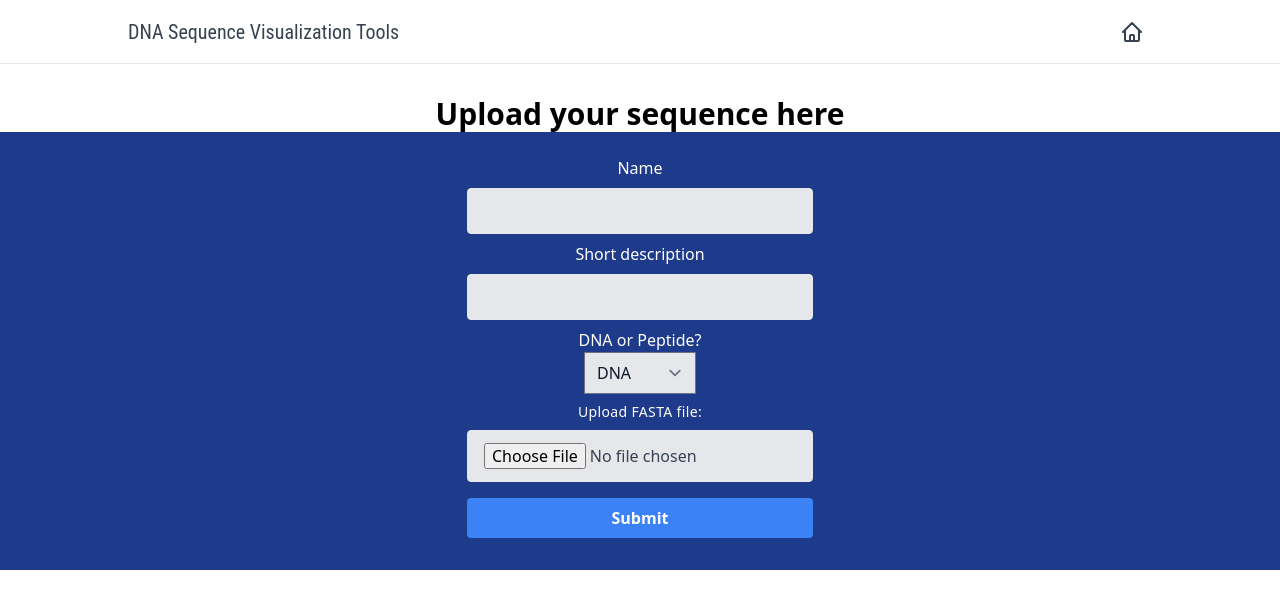
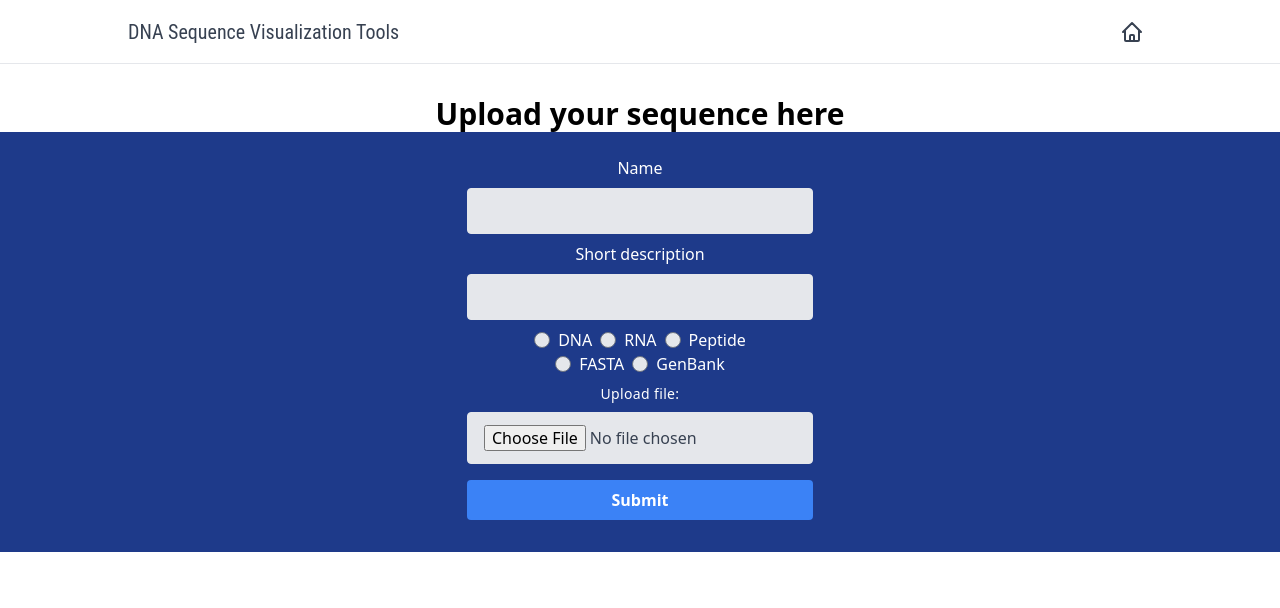
Before and after one commit to cossentino/dna-seq-viewer_frontend, a React (Create React App) app: page /upload in a window 1280 px wide. Shown: the top 608 px of the page. Built offline with nearby package versions, Linux system fonts and the light colour scheme.

Commit message:
create sequence data table for genbank

```diff
--- a/src/components/Sequence.js
+++ b/src/components/Sequence.js
@@ -9,7 +9,7 @@ const Sequence = ({ sequence }) => {
 
   return (
     <div className="container w-4/6 h-4/6">
-      {generateSequence(sequence.raw_sequence, false)}
+      {generateSequence(sequence, true)}
     </div>
   )
 
--- a/src/components/forms/UploadForm.js
+++ b/src/components/forms/UploadForm.jsx
@@ -5,15 +5,11 @@ import Cookies from 'js-cookie'
 const UploadForm = () => {
 
   const myFileInput = useRef()
-  const [formData, setFormData] = useState({ sequence: { description: "", name: "", raw_sequence: "" }, sequence_type: "0" })
+  const [formData, setFormData] = useState({ description: "", name: "", sequence_type: "", input_file_format: "" })
 
   const handleChange = e => {
     const { name, value } = e.target
-    if (formData[name]) {
-      setFormData({ ...formData, [name]: value })
-    } else {
-      setFormData({ ...formData, sequence: { ...formData.sequence, [name]: value } })
-    }
+    setFormData({ ...formData, [name]: value })
   }
 
   const handleFileUpload = e => {
@@ -49,16 +45,29 @@ const UploadForm = () => {
       </label>
       <input type="text" name="description" value={formData.description} onChange={handleChange} className="appearance-none block w-full bg-gray-200 text-gray-700 border border-gray-200 rounded my-2 py-3 px-4 leading-tight focus:outline-none focus:bg-white focus:border-gray-500" />
 
-      <label className="text-white">
-        DNA or Peptide?<br />
-        <select name="sequence_type" className="bg-gray-200 text-gray-900" value={formData.sequence_type} onChange={handleChange}>
-          <option value={"0"}>DNA</option>
-          <option value={"1"}>Peptide</option>
-        </select>
-      </label>
+      <div className="flex justify-center items-center text-white" onChange={handleChange}>
+        <input type="radio" name="sequence_type" className="mx-1 bg-gray-200" value="dna">
+        </input>
+        <label className="mx-1">DNA</label>
+        <input type="radio" name="sequence_type" className="mx-1 bg-gray-200" value="rna">
+        </input>
+        <label className="mx-1">RNA</label>
+        <input type="radio" name="sequence_type" className="mx-1 bg-gray-200" value="peptide">
+        </input>
+        <label className="mx-1">Peptide</label>
+      </div>
+
+      <div className="flex justify-center items-center text-white" onChange={handleChange}>
+        <input type="radio" name="input_file_format" className="mx-1 bg-gray-200" value="fasta">
+        </input>
+        <label className="mx-1">FASTA</label>
+        <input type="radio" name="input_file_format" className="mx-1 bg-gray-200" value="genbank">
+        </input>
+        <label className="mx-1">GenBank</label>
+      </div>
 
       <label className="block tracking-wide text-white text-sm mt-2">
-        Upload FASTA file:
+        Upload file:
       </label>
       <input type="file" ref={myFileInput} onChange={handleFileUpload} size="400" className="appearance-none block w-full bg-gray-200 text-gray-700 border border-gray-200 rounded my-2 py-3 px-4 leading-tight focus:outline-none focus:bg-white focus:border-gray-500" />
 
--- /dev/null
+++ b/src/components/tables/AnnotationsTable.jsx
@@ -0,0 +1,41 @@
+import React from 'react'
+import { Link } from 'react-router-dom'
+
+
+
+const AnnotationsTable = ({ annotations }) => (
+  <div className="flex flex-col mx-auto max-w-sm float-left border-blue-900 border-4 rounded-sm">
+    <ul className="">
+      <li className="p-2 flex justify-between">
+        <span className="font-bold mx-1">Accessions: </span>
+        {annotations.accessions.map(el => {
+          return (
+            <a className="link" href={`https://www.ncbi.nlm.nih.gov/search/all/?term=${el}`}>
+              {el}
+            </a>
+          )
+        })}
+      </li>
+      <li className="p-2 flex justify-between"><span className="font-bold mx-1">GI: </span><span>{annotations.gi}</span></li>
+      <li className="p-2 flex justify-between"><span className="font-bold mx-1">Organism: </span><span>{annotations.organism}</span></li>
+      <li className="p-2 flex justify-between">
+        <span className="font-bold mx-1">Keywords: </span>
+        <div className="flex flex-col">
+          {annotations.keywords.map(el => {
+            return <span>{el}</span>
+          })}
+        </div>
+      </li>
+      <li className="p-2 flex justify-between">
+        <span className="font-bold mx-1">Taxonomy: </span>
+        <div className="flex flex-col">
+          {annotations.taxonomy.map(el => {
+            return <span>{el}</span>
+          })}
+        </div>
+      </li>
+    </ul>
+  </div>
+)
+
+export default AnnotationsTable
--- a/src/images/bases/base.jsx
+++ b/src/images/bases/base.jsx
@@ -4,13 +4,16 @@ import { Tooltip } from '@material-ui/core'
 
 const Base = ({ color, code }) => {
 	return (
-		<Tooltip title={code} placement={'top'}>
+		<Tooltip title={code} placement={"top"}>
 			<svg version="1.1" id="Layer_1" xmlns="http://www.w3.org/2000/svg" x="0px" y="0px"
-				viewBox="0 0 500 500" >
-				<rect x="99" style={{ fill: color, stroke: '#000000', strokeMiterlimit: 10 }} width="294" height="428" />
-				<g id="Layer_2_2_">
+				viewBox="0 0 5 10" >
+				<rect x="0" style={{
+					fill: color, stroke:
+						'#000000', strokeWidth: '.25px'
+				}} width="5" height="15" />
+				{/* <g id="Layer_2_2_">
 					<rect y="428" style={{ fill: '#6D6E71' }} width="500" height="72" />
-				</g>
+				</g> */}
 			</svg>
 		</Tooltip>
 	)
--- a/src/pages/sequence.jsx
+++ b/src/pages/sequence.jsx
@@ -2,31 +2,37 @@ import React, { useState } from 'react'
 import { useParams } from 'react-router'
 import Header from '../components/Header'
 import Sequence from '../components/Sequence'
+import AnnotationsTable from '../components/tables/AnnotationsTable'
 import { useSequence } from '../services/api/api_requests'
-
 
 
 const SequencePage = () => {
 
   const sequenceId = useParams().sequenceId
-  const sequence = useSequence(sequenceId)
+  const [main, annotations] = useSequence(sequenceId)
 
-  return !sequence ? null : (
+  return !main || !annotations ? null : (
     <div className="flex flex-col">
       <Header />
       <div className="flex">
         <div className="w-1/2">
-          <h2 className="text-5xl font-bold text-blue-900">{sequence.name}</h2>
+          <h2 className="text-5xl font-bold text-blue-900">{main.name}</h2>
         </div>
         <div className="flex flex-col mx-auto float-right border-blue-900 border-4 rounded-sm">
           <ul className="">
-            <li className="p-2 flex justify-between"><span className="font-bold mx-1">Created at: </span><span>{sequence.created_at}</span></li>
-            <li className="p-2 flex justify-between"><span className="font-bold mx-1">Description: </span><span>{sequence.description}</span></li>
-            <li className="p-2 flex justify-between"><span className="font-bold mx-1">Fasta Header: </span><span>{sequence.fasta_header}</span></li>
+            <li className="p-2 flex justify-between"><span className="font-bold mx-1">Created at: </span><span>{main.created_at}</span></li>
+            <li className="p-2 flex justify-between"><span className="font-bold mx-1">Description: </span><span>{main.description}</span></li>
           </ul>
         </div>
       </div>
-      <Sequence sequence={sequence} />
+      <div className="flex">
+        <div>
+          <AnnotationsTable annotations={annotations} />
+        </div>
+        <div className="flex justify-center my-10">
+          <Sequence sequence={main.seq.slice(0, 101)} />
+        </div>
+      </div>
     </div>
   )
 }
--- a/src/services/api/api_requests.js
+++ b/src/services/api/api_requests.js
@@ -27,17 +27,19 @@ export function useSequences() {
 
 export function useSequence(id) {
   // Initialize state to hold results from fetch call
-  const [sequence, setSequence] = useState(null)
+  const [main, setMain] = useState(null)
+  const [annotations, setAnnotations] = useState(null)
 
   // Fetch sequences from API and save them in state
   useEffect(() => {
     async function getSequence() {
       const cookie = Cookies.get('token')
       const response = await fetch(`http://localhost:8000/sequences/${id}`, { headers: { 'Authorization': `Token ${cookie}` } }).then(resp => resp.json())
-      setSequence(response.data)
+      setMain(response.data.main)
+      setAnnotations(response.data.annotations)
     }
     getSequence()
     // As of right now, there are no dependencies on which use effect should fire again
   }, [])
-  return sequence
+  return [main, annotations]
 }
--- a/src/services/sequence_format.js
+++ b/src/services/sequence_format.js
@@ -19,10 +19,10 @@ export const generateComplementaryBase = (baseChar) => {
 
 export const generateSequence = (strSeq, dna = true) => {
   return (
-    <div className="flex flex-wrap max-h-full">
+    <div className="flex flex-wrap">
       {Array.prototype.map.call(strSeq, (c, i) => {
         return (
-          <div className="float-right" key={i}>
+          <div style={{ flexBasis: '25px' }} className="pb-2  " key={i}>
             {dna ? generateBase(c) : generateResidue(c)}
           </div>
         )
```
Also changed, not shown: src/images/icons/helix.svg.
